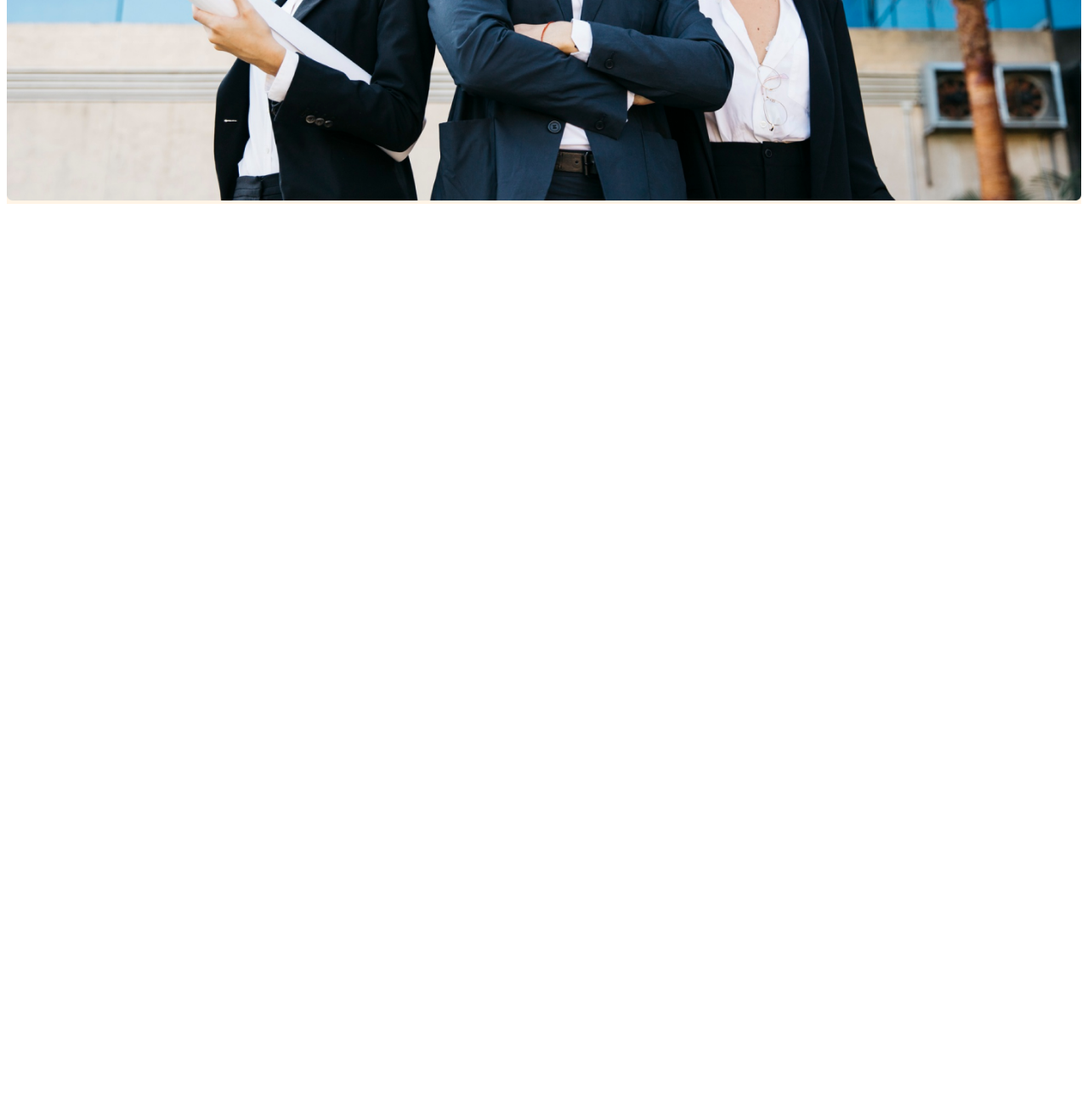
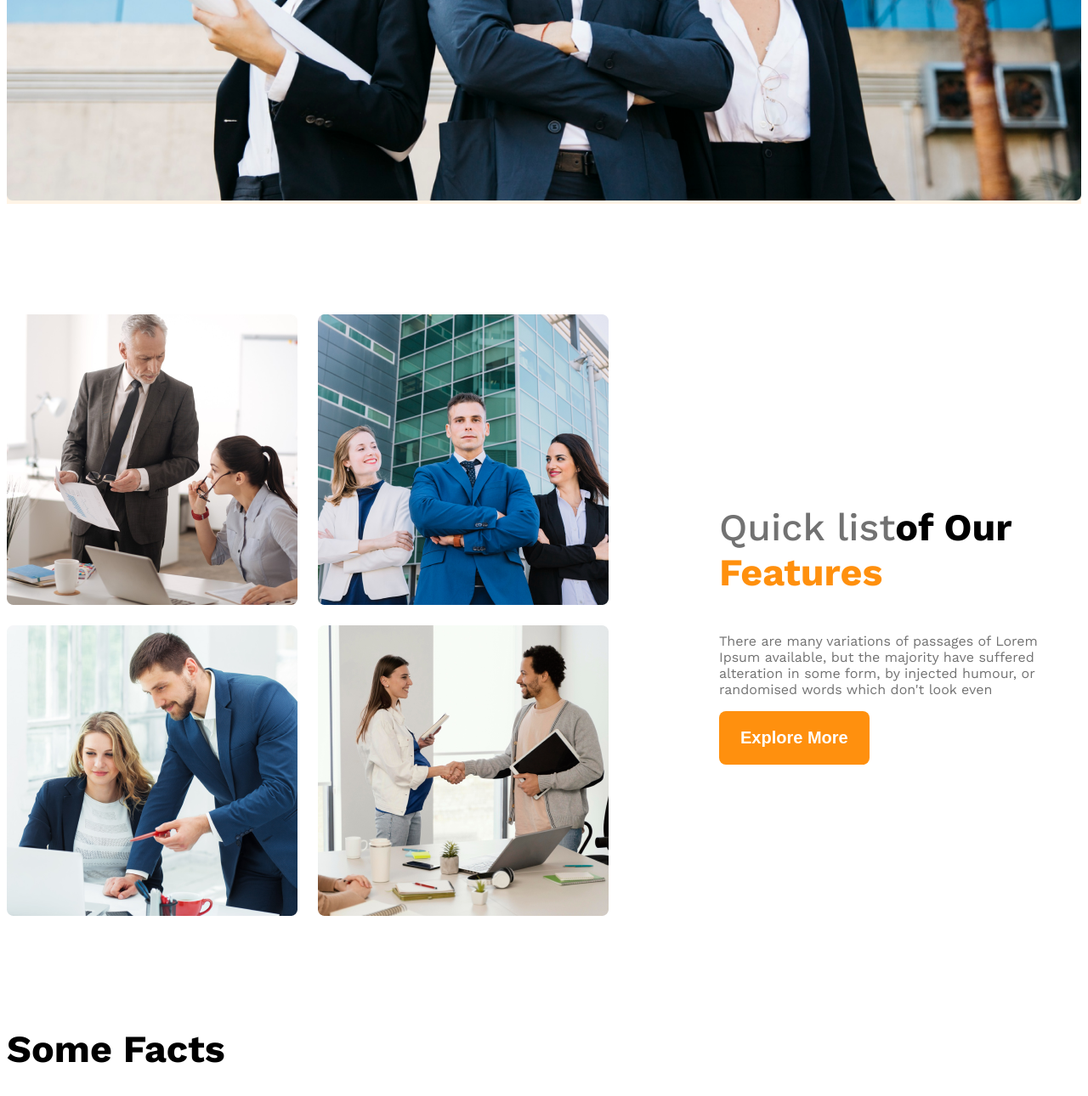
Before and after one commit to ShaheD922/g3-architects-website, a plain HTML site: page index.html in a window 1280 px wide. Shown: the part 787-2077 px from the top of the page at 85% size. Before the commit the page ends 1035 px from the top, so only its background shows below. Drawn offline with nearby package versions, Linux system fonts and the light colour scheme.

Commit message:
responsive for medium devices

```diff
--- a/index.html
+++ b/index.html
@@ -31,8 +31,39 @@
 <img class="banner-image" src="./images/banner.png" alt="">
  </div>
     </header>
+    <main>
+  <section class="teams display-flex ">
+    <div class="team-img-container">
+         <img src="./images/team1.png" alt="two architect discussing about design">
+         <img src="./images/team2.png" alt="">
+         <img src="./images/team3.png" alt="">
+         <img src="./images/team4.png" alt="">
 
-    <main>
+    </div>
+    <div class="our-features">
+     <h3 class="section-title"> <span id="quick-list" class="text-light-gray">Quick list</span><span>of Our</span> <span class="text-primary">Features</span></h3>
+
+     <p class="feature-description text-light-gray ">There are many variations of passages of Lorem Ipsum available, but the majority have suffered alteration in some form, by injected humour, or randomised words which don't look even</p>
+
+     <button class="btn-primary">Explore More</button>
+
+    </div>
+  </section>
+
+  <!--features will enjoy  -->
+
+<section>
+
+ <h3 class="section-title">Some Facts</h3>
+
+
+</section>
+
+<!-- some facts -->
+ <section class="some-facts">
+
+ </section>
+
 
     </main>
     <footer>
--- a/styles/style.css
+++ b/styles/style.css
@@ -12,16 +12,9 @@
 
     display: flex;
 }
+.text-primary{
 
-.btn-primary{
-
-background-color: #FF900E;
-color: white ;
-padding: 20px 25px;
-font-size: 1.25rem;
-font-weight: 600;
-border-radius: 8px;
-border: 0;
+    color: #FF900E;
 }
 
 /* dark 2 */
@@ -39,6 +32,32 @@ border: 0;
 
     background-color: rgba(255,144,14,0.1);
 }
+.btn-primary{
+
+background-color: #FF900E;
+color: white ;
+padding: 20px 25px;
+font-size: 1.25rem;
+font-weight: 600;
+border-radius: 8px;
+border: 0;
+}
+main{
+
+    max-width: 1440 px;
+
+    margin: 0 auto;
+}
+main>section{
+    margin-top: 130px;
+}
+
+.section-title
+{
+font-size: 2.8rem;
+font-weight: 700;
+}
+
 /* header styles */
 
 
@@ -66,6 +85,7 @@ border: 0;
 
 .navbar,.banner{
 
+    /* max-width: 1170px; */
     max-width: 1440px;
     margin: 0 auto;
 }
@@ -88,10 +108,63 @@ border: 0;
     width: 100%;
 }
 
+/* team and feature related items */
+.teams{
+
+    align-items: center;
+}
+.team-img-container{
+    display: grid;
+    grid-template-columns: repeat(2,1fr);
+    gap: 24px;
+}
+
+.our-features{
+
+    margin-left: 130px;
+    max-width: 530px;
+
+}
+#quick-list{
+
+    font-weight: 500;
+}
+
+
+
 /* responsive media query */
 
 @media screen and (max-width:576px) {
-    .navbar,.nav-links{
+    .navbar,
+    .nav-links,
+     .teams{
         flex-direction: column;
     }
+
+    .team-img-container{
+
+        grid-template-columns: repeat(1,1fr);
+    }
+
+    .our-features{
+
+        margin-left: 20px;
+    }
+
+
 }
+
+/* medium size device */
+
+@media screen and (min-width:576px) and (max-width:992px){
+
+
+    .teams{
+        flex-direction: column;
+    }
+
+    .our-features{
+        margin:50px auto;
+    }
+
+}
```
